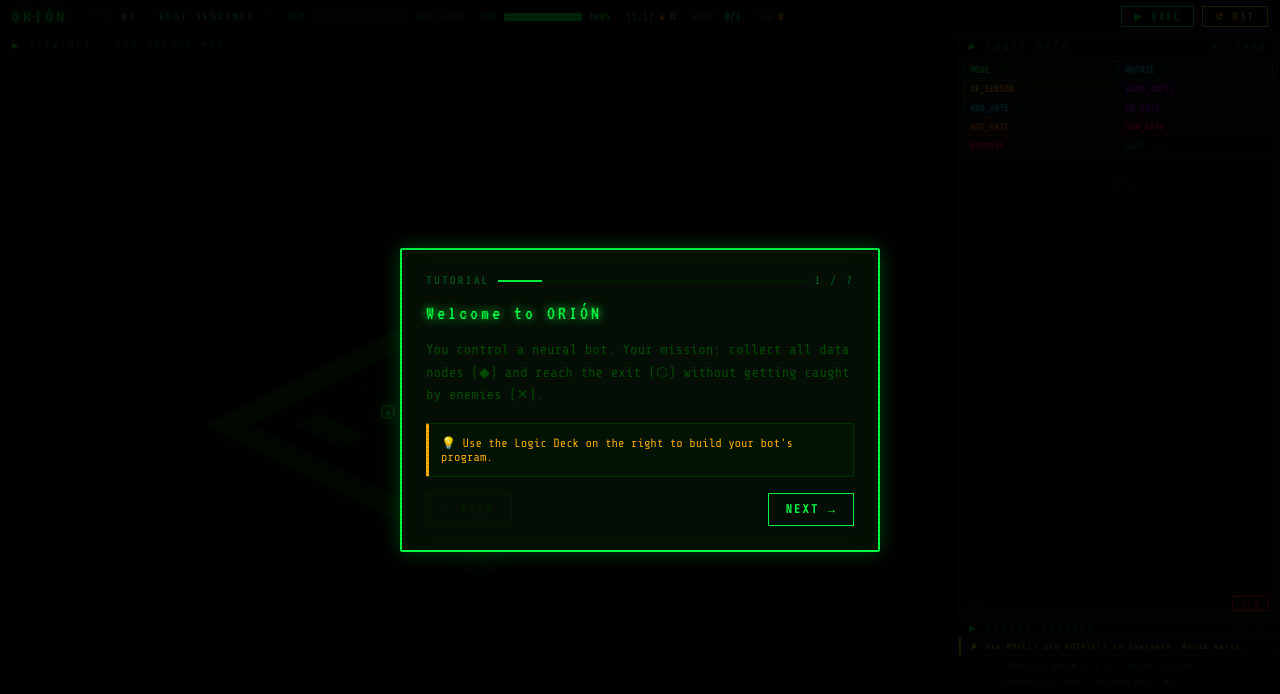
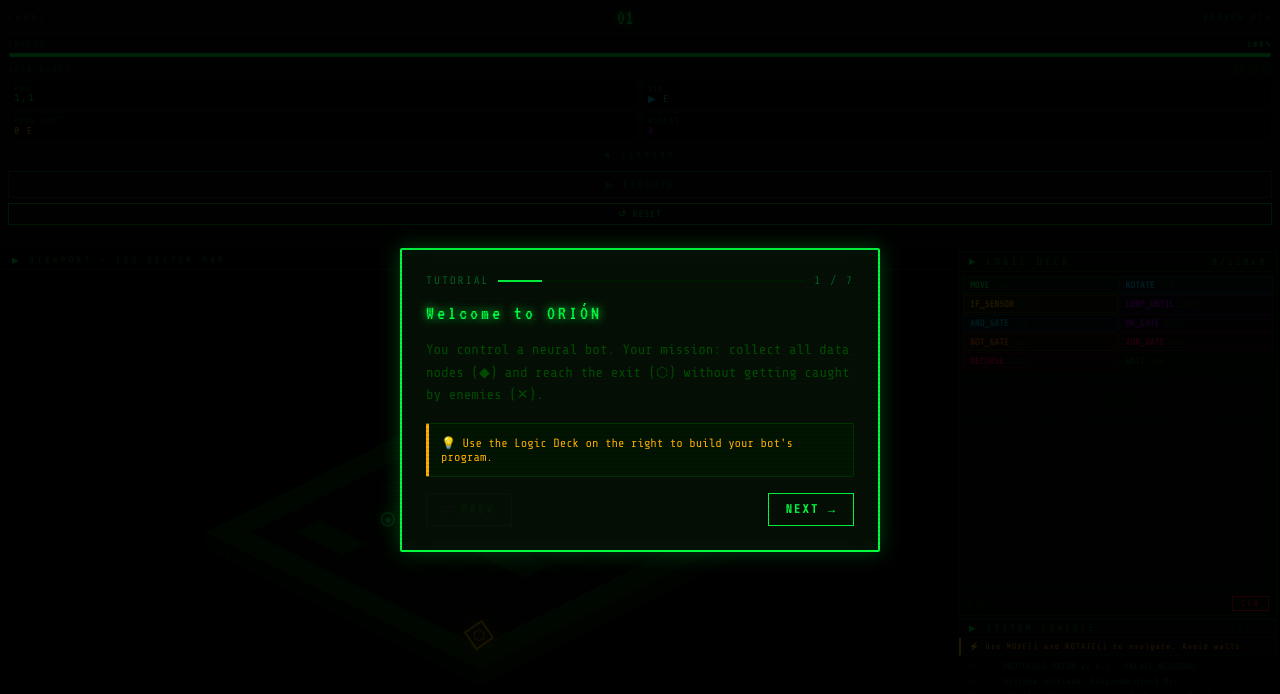
Before and after one commit to Estrboni/protocolo-orion-enlace-neuronal, a React (Vite) app: page / in a window 1280 px wide. Both pictures are taken after a click on the button "INICIAR PROTOCOLO". Shown: the top 694 px of the page. Built offline with nearby package versions, Linux system fonts and the light colour scheme.

Commit message:
iter 2: score flash animation, energy color transitions, node pip indicators, direction compass, prog cost warning

```diff
--- a/src/components/HUD.jsx
+++ b/src/components/HUD.jsx
@@ -1,170 +1,164 @@
-import React, { useMemo } from 'react'
+import React, { useMemo, useState, useEffect } from 'react'
 import { useSelector } from 'react-redux'
 import { BLOCK_COSTS_MAP } from '../store/programSlice'
 
 const HUD = React.memo(function HUD({ onRun, onStop, onReset, onNext }) {
   const { status, bot, currentLevel, levelData, collectedNodes, score } = useSelector(s => s.game)
   const { blocks } = useSelector(s => s.program)
+  const [prevScore, setPrevScore] = useState(score)
+  const [scoreFlash, setScoreFlash] = useState(false)
 
-  const memoryStats = useMemo(() => {
-    const used = blocks.reduce((acc, b) => acc + (BLOCK_COSTS_MAP[b.type] || 8), 0)
-    const total = levelData?.memoryBuffer ?? 128
-    return { used, total, pct: Math.min(100, (used / total) * 100), overflow: used > total }
-  }, [blocks, levelData])
+  useEffect(() => {
+    if (score !== prevScore) {
+      setScoreFlash(true)
+      setPrevScore(score)
+      setTimeout(() => setScoreFlash(false), 800)
+    }
+  }, [score, prevScore])
 
-  const energyPct = bot.energy
-  const energyColor = energyPct < 20 ? '#ff0040' : energyPct < 50 ? '#ffb000' : '#00ff41'
+  const totalNodes = levelData?.dataNodes?.length ?? 0
+  const energyPct = Math.round((bot.energy / 100) * 100)
+  const energyColor = bot.energy < 25 ? '#ff0040' : bot.energy < 50 ? '#ffb000' : '#00ff41'
 
-  const nodesTotal = levelData?.dataNodes?.length ?? 0
-  const nodesCollected = collectedNodes.length
+  const totalCost = useMemo(() =>
+    blocks.reduce((sum, b) => sum + (BLOCK_COSTS_MAP[b.type] ?? 0), 0), [blocks])
 
-  const dirNames = ['▲ N', '▶ E', '▼ S', '◀ W']
+  const running = status === 'running'
+  const idle = status === 'idle'
+  const won = status === 'won'
+  const lost = status === 'game_over'
 
   return (
     <div style={{
-      background: 'linear-gradient(180deg, #050f05 0%, #000 100%)',
-      borderBottom: '1px solid #003300',
-      padding: '6px 12px',
-      display: 'flex',
-      alignItems: 'center',
-      gap: 16,
-      flexWrap: 'wrap',
-      fontFamily: 'var(--font-mono)',
-      fontSize: 10,
-      boxShadow: '0 0 20px #00ff4108'
+      display: 'flex', flexDirection: 'column', height: '100%',
+      gap: 6, padding: '6px 8px', background: '#020902'
     }}>
-      <div style={{ color: '#00ff41', fontFamily: 'var(--font-display)', fontSize: 18, letterSpacing: 4, textShadow: '0 0 10px #00ff41', marginRight: 8 }}>
-        ORIÓN
-      </div>
 
-      <div style={{ color: '#006622', letterSpacing: 2 }}>
-        LVL <span style={{ color: '#ffb000' }}>{String(currentLevel + 1).padStart(2, '0')}</span>
-        {' '}<span style={{ color: '#004400' }}>—</span>{' '}
-        <span style={{ color: '#00ff41' }}>{levelData?.name}</span>
-      </div>
-
-      <div style={{ width: 1, height: 20, background: '#003300' }} />
-
-      {/* Memory with better styling */}
-      <div style={{ display: 'flex', alignItems: 'center', gap: 6 }}>
-        <span style={{ color: '#006622', fontWeight: 'bold' }}>MEM</span>
-        <div style={{ width: 100, height: 10, background: '#001100', border: '1px solid #003300', borderRadius: 3, overflow: 'hidden', boxShadow: 'inset 0 0 3px #000' }}>
-          <div style={{
-            width: `${memoryStats.pct}%`,
-            height: '100%',
-            background: memoryStats.pct > 90 ? '#ff0040' : memoryStats.pct > 70 ? '#ffb000' : '#00ff41',
-            transition: 'all 0.2s ease',
-            boxShadow: `inset 0 0 2px ${memoryStats.pct > 90 ? '#ff0040' : memoryStats.pct > 70 ? '#ffb000' : '#00ff41'}99`
-          }} />
-        </div>
-        <span style={{ color: memoryStats.overflow ? '#ff0040' : '#006622', fontWeight: memoryStats.overflow ? 'bold' : 'normal' }}>
-          {memoryStats.used}KB/{memoryStats.total}KB
+      {/* Level badge */}
+      <div style={{
+        display: 'flex', justifyContent: 'space-between', alignItems: 'center',
+        borderBottom: '1px solid #003300', paddingBottom: 5
+      }}>
+        <span style={{ fontSize: 9, letterSpacing: 3, color: '#006622' }}>LEVEL</span>
+        <span style={{
+          fontFamily: "'VT323', monospace", fontSize: 22, color: '#00ff41',
+          textShadow: '0 0 10px #00ff41'
+        }}>{String(currentLevel + 1).padStart(2, '0')}</span>
+        <span style={{
+          fontSize: 9, letterSpacing: 2,
+          color: scoreFlash ? '#00ff41' : '#006622',
+          textShadow: scoreFlash ? '0 0 10px #00ff41' : 'none',
+          transition: 'all 0.2s'
+        }}>
+          {score.toString().padStart(6, '0')} PTS
         </span>
       </div>
 
-      {/* Energy */}
-      <div style={{ display: 'flex', alignItems: 'center', gap: 6 }}>
-        <span style={{ color: '#006622', fontWeight: 'bold' }}>PWR</span>
-        <div style={{ width: 80, height: 10, background: '#001100', border: '1px solid #003300', borderRadius: 3, overflow: 'hidden', boxShadow: 'inset 0 0 3px #000' }}>
+      {/* Energy bar */}
+      <div>
+        <div style={{ display: 'flex', justifyContent: 'space-between', fontSize: 8, color: '#006622', marginBottom: 3, letterSpacing: 2 }}>
+          <span>ENERGY</span>
+          <span style={{ color: energyColor }}>{energyPct}%</span>
+        </div>
+        <div style={{ height: 6, background: '#001a00', borderRadius: 2, overflow: 'hidden', border: '1px solid #002200' }}>
           <div style={{
-            width: `${energyPct}%`,
-            height: '100%',
+            height: '100%', width: `${energyPct}%`,
             background: energyColor,
-            transition: 'all 0.2s ease',
-            boxShadow: `inset 0 0 2px ${energyColor}99`
+            boxShadow: `0 0 6px ${energyColor}`,
+            transition: 'width 0.3s ease, background 0.3s',
+            borderRadius: 2
           }} />
         </div>
-        <span style={{ color: energyColor, fontWeight: energyPct < 30 ? 'bold' : 'normal' }}>{bot.energy.toFixed(0)}%</span>
       </div>
 
-      {/* Bot state */}
-      <div style={{ color: '#006622' }}>
-        <span style={{ color: '#00d4ff', fontFamily: 'var(--font-mono)' }}>[{bot.x},{bot.y}]</span>
-        {' '}
-        <span style={{ color: '#ffb000' }}>{dirNames[bot.direction]}</span>
+      {/* Node collection */}
+      <div style={{ display: 'flex', justifyContent: 'space-between', alignItems: 'center' }}>
+        <span style={{ fontSize: 8, letterSpacing: 2, color: '#006622' }}>DATA NODES</span>
+        <div style={{ display: 'flex', gap: 4 }}>
+          {Array.from({ length: totalNodes }).map((_, i) => (
+            <div key={i} style={{
+              width: 10, height: 10,
+              background: i < collectedNodes.length ? '#00ff41' : '#001a00',
+              border: `1px solid ${i < collectedNodes.length ? '#00ff41' : '#003300'}`,
+              boxShadow: i < collectedNodes.length ? '0 0 6px #00ff41' : 'none',
+              borderRadius: 2,
+              transition: 'all 0.2s'
+            }} />
+          ))}
+        </div>
       </div>
 
-      {/* Nodes */}
-      <div style={{ color: '#006622' }}>
-        NODES <span style={{ color: '#00ff41', fontWeight: 'bold' }}>{nodesCollected}/{nodesTotal}</span>
+      {/* Bot stats */}
+      <div style={{
+        display: 'grid', gridTemplateColumns: '1fr 1fr', gap: 4,
+        fontSize: 8, color: '#006622', letterSpacing: 1
+      }}>
+        <div style={{ background: '#010601', border: '1px solid #002200', padding: '3px 5px', borderRadius: 2 }}>
+          <div>POS</div>
+          <div style={{ color: '#00ff41', fontFamily: 'monospace', fontSize: 10 }}>
+            {bot.x},{bot.y}
+          </div>
+        </div>
+        <div style={{ background: '#010601', border: '1px solid #002200', padding: '3px 5px', borderRadius: 2 }}>
+          <div>DIR</div>
+          <div style={{ color: '#00d4ff', fontSize: 10 }}>
+            {['▶ E','▼ S','◀ W','▲ N'][bot.direction] ?? '?'}
+          </div>
+        </div>
+        <div style={{ background: '#010601', border: '1px solid #002200', padding: '3px 5px', borderRadius: 2 }}>
+          <div>PROG COST</div>
+          <div style={{ color: totalCost > bot.energy ? '#ff0040' : '#ffb000', fontSize: 10 }}>
+            {totalCost} E
+          </div>
+        </div>
+        <div style={{ background: '#010601', border: '1px solid #002200', padding: '3px 5px', borderRadius: 2 }}>
+          <div>BLOCKS</div>
+          <div style={{ color: '#bf00ff', fontSize: 10 }}>
+            {blocks.length}
+          </div>
+        </div>
       </div>
 
-      {/* Score */}
-      <div style={{ color: '#006622' }}>
-        SCR <span style={{ color: '#ffb000', fontWeight: 'bold' }}>{score}</span>
+      {/* Status badge */}
+      <div style={{
+        textAlign: 'center', fontSize: 9, letterSpacing: 3, padding: '3px 0',
+        color: running ? '#00ff41' : won ? '#ffb000' : lost ? '#ff0040' : '#006622',
+        textShadow: running ? '0 0 8px #00ff41' : won ? '0 0 8px #ffb000' : lost ? '0 0 8px #ff0040' : 'none',
+        borderTop: '1px solid #002200', borderBottom: '1px solid #002200',
+        animation: running ? 'flicker 3s infinite' : 'none'
+      }}>
+        {running ? '⚙ EXECUTING...' : won ? '✓ LEVEL CLEAR' : lost ? '✗ TERMINATED' : '■ STANDBY'}
       </div>
 
-      {/* Warning */}
-      {memoryStats.overflow && (
-        <div style={{ color: '#ff0040', animation: 'blink 0.6s infinite', letterSpacing: 2, fontSize: 9, fontWeight: 'bold', marginLeft: 8 }}>
-          ⚠ OVERFLOW
-        </div>
-      )}
-
-      {/* Controls */}
-      <div style={{ marginLeft: 'auto', display: 'flex', gap: 8 }}>
-        {status === 'running' ? (
-          <button
-            onClick={onStop}
-            aria-label="Halt execution"
-            style={{
-              fontSize: 10,
-              padding: '4px 12px',
-              border: '1px solid #ff0040',
-              color: '#ff0040',
-              background: 'transparent',
-              cursor: 'pointer',
-              fontFamily: 'var(--font-mono)',
-              transition: 'all 0.15s',
-              letterSpacing: 2,
-            }}
-            onMouseEnter={e => { e.currentTarget.style.background = '#ff0040'; e.currentTarget.style.color = '#000' }}
-            onMouseLeave={e => { e.currentTarget.style.background = 'transparent'; e.currentTarget.style.color = '#ff0040' }}
-          >
-            ■ HALT
+      {/* Control buttons */}
+      <div style={{ display: 'flex', flexDirection: 'column', gap: 5, marginTop: 'auto' }}>
+        {won ? (
+          <button onClick={onNext} style={{ letterSpacing: 2, fontSize: 10, padding: '7px 0' }}>
+            ▶ NEXT LEVEL
+          </button>
+        ) : lost ? (
+          <button onClick={onReset} className="danger" style={{ letterSpacing: 2, fontSize: 10, padding: '7px 0' }}>
+            ↺ RETRY
+          </button>
+        ) : running ? (
+          <button onClick={onStop} className="danger" style={{ letterSpacing: 2, fontSize: 10, padding: '7px 0' }}>
+            ■ ABORT
           </button>
         ) : (
-          <button
-            onClick={onRun}
-            disabled={memoryStats.overflow}
-            aria-label="Execute program"
-            style={{
-              fontSize: 10,
-              padding: '4px 12px',
-              border: '1px solid #00ff41',
-              color: '#00ff41',
-              background: 'transparent',
-              cursor: memoryStats.overflow ? 'not-allowed' : 'pointer',
-              fontFamily: 'var(--font-mono)',
-              transition: 'all 0.15s',
-              letterSpacing: 2,
-              opacity: memoryStats.overflow ? 0.4 : 1,
-            }}
-            onMouseEnter={e => !memoryStats.overflow && (e.currentTarget.style.background = '#00ff41', e.currentTarget.style.color = '#000')}
-            onMouseLeave={e => (e.currentTarget.style.background = 'transparent', e.currentTarget.style.color = '#00ff41')}
-          >
-            ▶ EXEC
-          </button>
+          <>
+            <button onClick={onRun} disabled={blocks.length === 0} style={{ letterSpacing: 2, fontSize: 10, padding: '7px 0' }}>
+              ▶ EXECUTE
+            </button>
+            <button onClick={onReset} style={{ letterSpacing: 1, fontSize: 9, padding: '5px 0', opacity: 0.7 }}>
+              ↺ RESET
+            </button>
+          </>
         )}
-        <button
-          onClick={onReset}
-          aria-label="Reset level"
-          style={{
-            fontSize: 10,
-            padding: '4px 12px',
-            border: '1px solid #ffb000',
-            color: '#ffb000',
-            background: 'transparent',
-            cursor: 'pointer',
-            fontFamily: 'var(--font-mono)',
-            transition: 'all 0.15s',
-            letterSpacing: 2,
-          }}
-          onMouseEnter={e => { e.currentTarget.style.background = '#ffb000'; e.currentTarget.style.color = '#000' }}
-          onMouseLeave={e => { e.currentTarget.style.background = 'transparent'; e.currentTarget.style.color = '#ffb000' }}
-        >
-          ↺ RST
-        </button>
+      </div>
+
+      {/* System info footer */}
+      <div style={{ fontSize: 7, color: '#003300', letterSpacing: 1, textAlign: 'center', marginTop: 4 }}>
+        PROTOCOLO-ORION v2.0 // ENLACE-NEURONAL
       </div>
     </div>
   )
```
